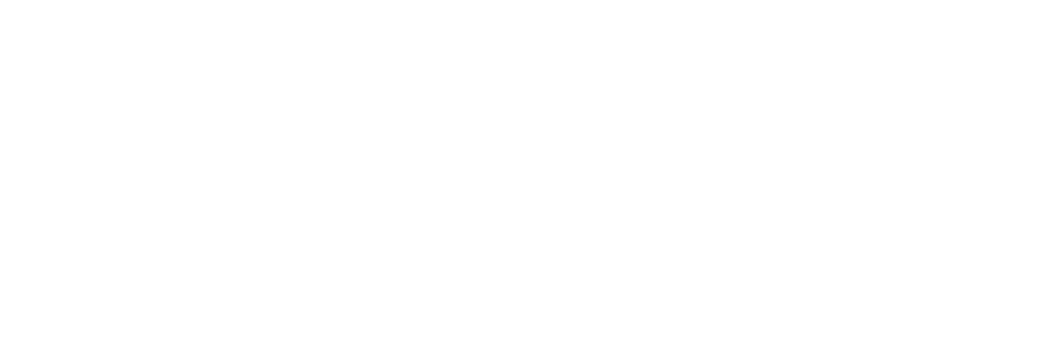
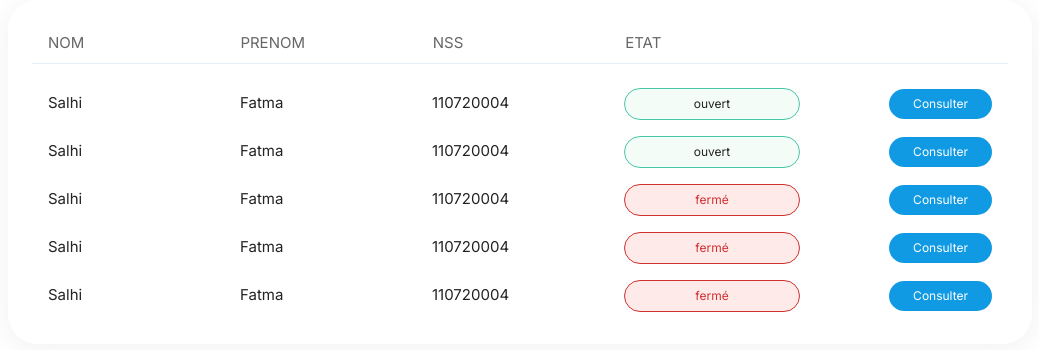
Before and after one commit to akaFatma/MedFlow, an Angular app in the folder frontend/: page /testtt in a window 1280 px wide. Before the commit this address led to /. Shown: the top 350 px of the page, without its empty margins (120-1159 px from the left). Built offline with nearby package versions, Linux system fonts and the light colour scheme; no server answers.

Commit message:
added  medecinPatientTable

```diff
--- a/frontend/src/app/app.routes.ts
+++ b/frontend/src/app/app.routes.ts
@@ -1,10 +1,12 @@
 import { Routes } from '@angular/router';
 import { ConsulterDPIPovPatientComponent } from './pages/consulter-dpipov-patient/consulter-dpipov-patient.component';
 import { SideBarComponent } from './components/side-bar/side-bar.component';
+import { MedecinTableComponent } from './components/medecin-table/medecin-table.component';
 
 
 export const routes: Routes = [
   { path: 'test', component: ConsulterDPIPovPatientComponent },
   { path: 'testt', component: SideBarComponent},
+  {path: 'testtt', component: MedecinTableComponent},
 
 ];
--- /dev/null
+++ b/frontend/src/app/components/medecin-table/medecin-table.component.html
@@ -0,0 +1,27 @@
+<div class="consultation-container">
+    <div class="header-grid">
+        <div>NOM</div>
+        <div>PRENOM</div>
+        <div>NSS</div>
+        <div>ETAT</div>
+        <div></div>
+
+    </div>
+
+    <div *ngFor="let patients of patientss" class="consultation-row">
+    <div>{{ patients.nom}}</div>
+    <div>{{ patients.prenom}}</div>
+    <div>{{ patients.nss }}</div>
+    <button
+    class="etat"
+    [ngClass]="{ 'etat-ferme': patients.etat === 'fermé', 'etat-ouvert': patients.etat === 'ouvert' }"
+    >{{patients.etat}}</button>
+    <div class="button-container">
+    <button class="consult-button">
+     Consulter
+    </button>
+    </div>
+    </div>
+
+
+    </div>
--- /dev/null
+++ b/frontend/src/app/components/medecin-table/medecin-table.component.scss
@@ -0,0 +1,76 @@
+.consultation-container {
+    padding: 24px;
+    background-color: white;
+    border-radius: 30px;
+    box-shadow: 0px 4px 24px rgba(231, 228, 232, 0.5);
+    width: 80%;
+    margin: auto;
+  }
+
+  .header-grid {
+    display: grid;
+    grid-template-columns: repeat(5, 1fr); /* Changed from 4 to 5 columns to match rows */
+    gap: 18px; /* Match the gap with consultation-row */
+    padding: 8px 16px; /* Match the padding with consultation-row */
+    margin-bottom: 16px;
+    color: #666666;
+    border-bottom: 1.5px solid #E6EFF5;
+    font-size: 15px;
+}
+
+.consultation-row {
+    display: grid;
+    grid-template-columns: repeat(5, 1fr);
+    gap: 16px;
+    padding: 8px 16px;
+    align-items: center;
+    color: #232323;
+    font-size: 15px;
+}
+
+  .button-container {
+    text-align: right;
+  }
+
+  .consult-button {
+    background-color: #119ae4;
+   color : white;
+    padding: 6px 24px;
+    border-radius: 9999px;
+    font-size: 12px;
+    border: none;
+    cursor: pointer;
+    transition: background-color 0.2s;
+  }
+
+  .consult-button:hover {
+    background-color:  #027CC0;
+  }
+  .etat {
+    padding: 6px 10px;
+    border-radius: 9999px;
+    font-size: 12px;
+    border: none;
+    cursor: pointer;
+    transition: background-color 0.2s;
+
+    &.etat-ferme {
+      background-color: #FFEAEA;
+      border: 1px solid #CF3030;
+      color: #CF3030;
+    }
+    &.etat-ferme:hover {
+      background-color: #fe8b8b;
+      color:  white;
+
+    }
+
+    &.etat-ouvert {
+      background-color: #F4FCF7;
+      border: 1px solid #48C5A5;
+
+    }
+    &.etat-ouvert:hover {
+      background-color: #8FE3B9;
+    }
+  }
--- /dev/null
+++ b/frontend/src/app/components/medecin-table/medecin-table.component.ts
@@ -0,0 +1,48 @@
+import { CommonModule } from '@angular/common';
+import { Component, OnInit } from '@angular/core';
+import { PatientService } from '../../services/patient.services'
+
+interface Patient {
+  nom: string;
+  prenom: string;
+  nss: number;
+  etat: 'ouvert' | 'fermé';
+}
+
+@Component({
+  selector: 'app-medecin-table',
+  imports: [CommonModule],
+  templateUrl: './medecin-table.component.html',
+  styleUrls: ['./medecin-table.component.scss']
+})
+export class MedecinTableComponent implements OnInit {
+  patients: Patient[] = [];
+  errorMessage: string = '';
+
+  constructor(private patientservice: PatientService) {}
+
+  ngOnInit(): void {
+    this.loadPatients();
+  }
+
+  loadPatients(): void {
+    this.patientservice.getConsultationHistory().subscribe({
+      next: (data) => {
+        this.patients = data;
+      },
+      error: (error) => {
+        this.errorMessage = error.message;
+        console.error('Error fetching consultations:', error);
+      }
+    });
+  }
+
+  // Example patient data to display before fetching real data
+  patientss: Patient[] = [
+    { nom: 'Salhi', prenom: 'Fatma', nss: 110720004, etat: 'ouvert' },
+    { nom: 'Salhi', prenom: 'Fatma', nss: 110720004, etat: 'ouvert' },
+    { nom: 'Salhi', prenom: 'Fatma', nss: 110720004, etat: 'fermé' },
+    { nom: 'Salhi', prenom: 'Fatma', nss: 110720004, etat: 'fermé' },
+    { nom: 'Salhi', prenom: 'Fatma', nss: 110720004, etat: 'fermé' }
+  ];
+}
--- /dev/null
+++ b/frontend/src/app/services/patient.services.ts
@@ -0,0 +1,52 @@
+import { Injectable } from '@angular/core';
+import { HttpClient, HttpErrorResponse } from '@angular/common/http';
+import { Observable, throwError } from 'rxjs';
+import { catchError } from 'rxjs/operators';
+
+
+interface Patient {
+    nom: string;
+    prenom: string;
+    nss: number;
+    etat: 'ouvert' | 'fermé';
+  }
+
+  @Injectable({
+    providedIn: 'root'
+  })
+export class PatientService {
+
+     private readonly API_URL = 'http://localhost:3000/cff';
+
+      constructor(private http: HttpClient) {}
+
+      getConsultationHistory(): Observable<Patient[]> {
+        return this.http.get<Patient[]>(this.API_URL).pipe(
+          catchError(this.handleError)
+        );
+      }
+
+      getPatientById(id: string): Observable<Patient> {
+        return this.http.get<Patient>(`${this.API_URL}/${id}`).pipe(
+          catchError(this.handleError)
+        );
+      }
+
+      private handleError(error: HttpErrorResponse) {
+        let errorMessage = 'An error occurred';
+
+        if (error.error instanceof ErrorEvent) {
+          errorMessage = `Client error: ${error.error.message}`;
+        } else {
+          errorMessage = `Server error: ${error.status} - ${error.message}`;
+        }
+
+        console.error(errorMessage);
+        return throwError(() => new Error(errorMessage));
+      }
+
+
+
+
+
+}
```
Also changed, not shown: 1 other file (tests, documents, lock files or other folders).
